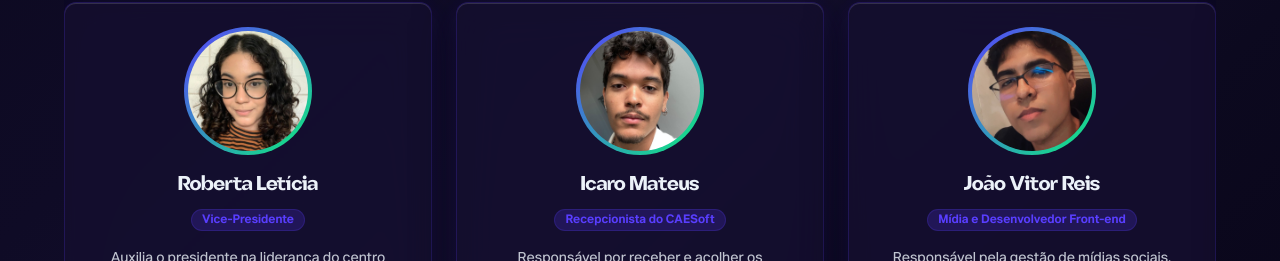
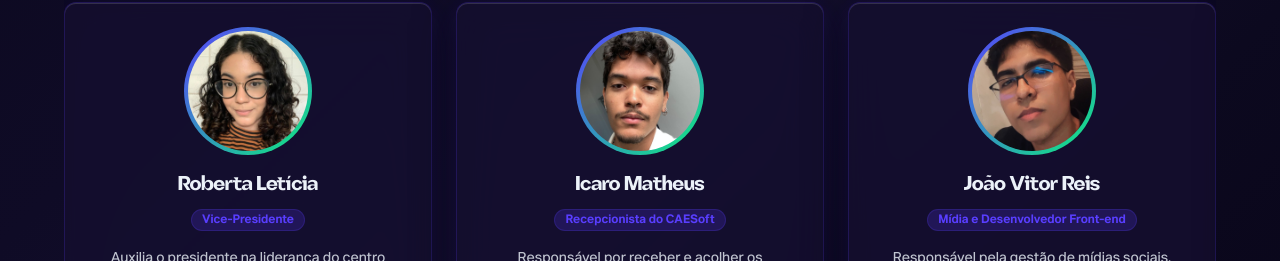
Before and after one commit to caesoft/caesoft.github.io, a Next.js app: page / in a window 1280 px wide. Shown: the part 4274-4535 px from the top of the page. Built offline with nearby package versions, Linux system fonts and the light colour scheme.

Commit message:
fix: Nome do Icaro Matheus falatava o 'H'

```diff
--- a/components/sections/directorship-section.tsx
+++ b/components/sections/directorship-section.tsx
@@ -45,12 +45,11 @@ const directors: DirectorMember[] = [
   },
   {
     id: 4,
-    name: "Icaro Mateus",
+    name: "Icaro Matheus",
     position: "Recepcionista do CAESoft",
     description: "Responsável por receber e acolher os estudantes, visitantes e membros do CAESoft, garantindo um ambiente amigável e organizado para todos que frequentam o centro acadêmico.",
     photo: "foto-icaromateus.jpg",
     linkedinUrl: "https://www.linkedin.com/in/icaro-matheus-silva/"
-    // TODO: Adicionar foto do Icaro quando possível, atualmente usando uma imagem genérica de recepcionista.
   },
   {
     "id": 5,
```
